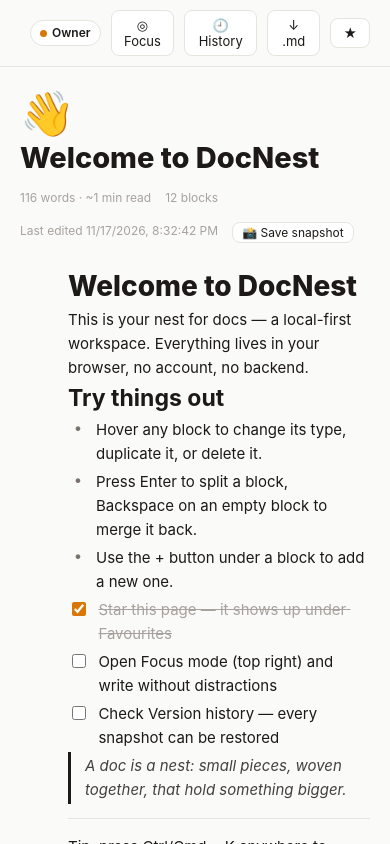
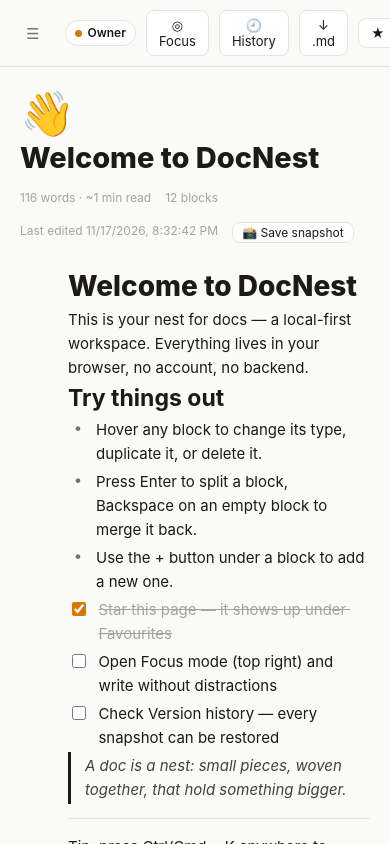
Before and after one commit to iamkorvynn/docnest, a React (Vite) app: page / in a window 390 px wide. Built offline with nearby package versions, Linux system fonts and the light colour scheme.

Commit message:
fix: show hamburger toggle on small screens (was hard-hidden)

```diff
--- a/src/App.tsx
+++ b/src/App.tsx
@@ -244,7 +244,7 @@ export default function App() {
 
       <div className="main">
         <div className="topbar">
-          <button className="icon-btn" onClick={() => setSidebarOpen((v) => !v)} title="Toggle sidebar" style={{ display: 'none' }}>☰</button>
+          <button className="icon-btn hamburger" onClick={() => setSidebarOpen((v) => !v)} title="Toggle sidebar">☰</button>
           <div className="crumbs">
             <span>{activeWorkspace.icon} {activeWorkspace.name}</span>
             {crumbs.map((c, i) => (
--- a/src/index.css
+++ b/src/index.css
@@ -299,7 +299,9 @@ a { color: var(--accent-strong); }
   border: 1px solid var(--border); border-bottom-width: 2px;
   border-radius: 4px; padding: 1px 5px;
 }
+.hamburger { display: none; }
 @media (max-width: 760px) {
+  .hamburger { display: inline-block; }
   .sidebar { position: fixed; z-index: 30; height: 100%; transform: translateX(-100%); transition: transform 0.2s; }
   .sidebar.open { transform: translateX(0); }
   .editor { padding: 24px 20px 100px; }
```
